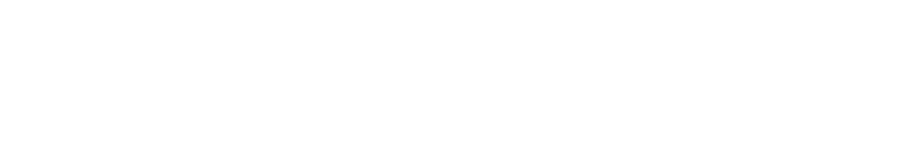
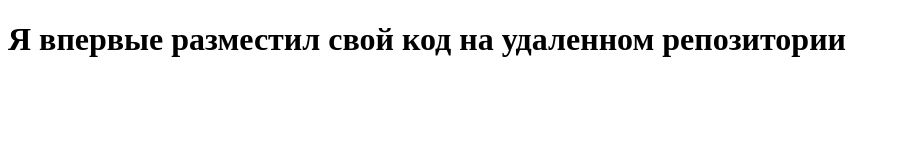
Before and after one commit to MrFlorensio/new_repo, a plain HTML site: page index.html in a window 1280 px wide. Shown: the whole page, without its empty margins (0-900 px from the left). Drawn offline with Linux system fonts and the light colour scheme.

Commit message:
New commit

```diff
--- a/index.html
+++ b/index.html
@@ -6,6 +6,6 @@
     <title>Document</title>
 </head>
 <body>
-
+    <h1>Я впервые разместил свой код на удаленном репозитории</h1>
 </body>
 </html>
```
